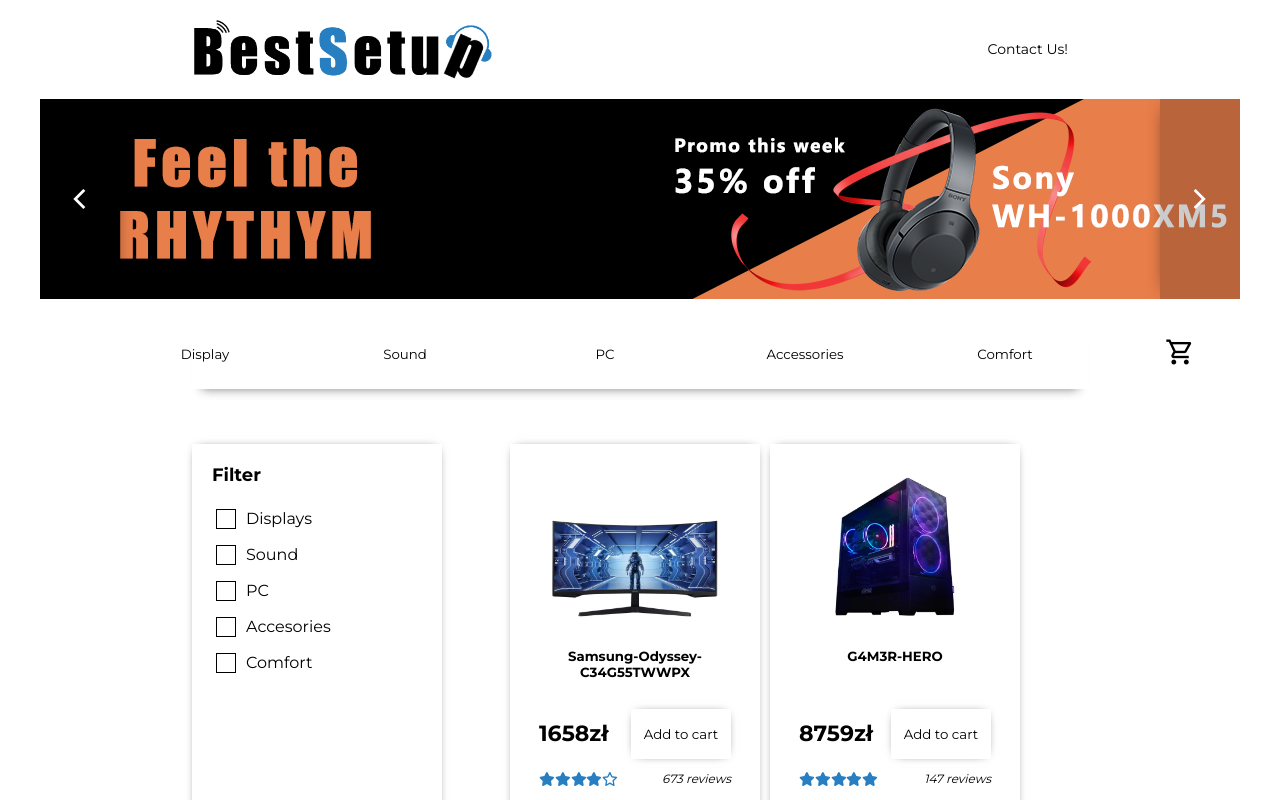
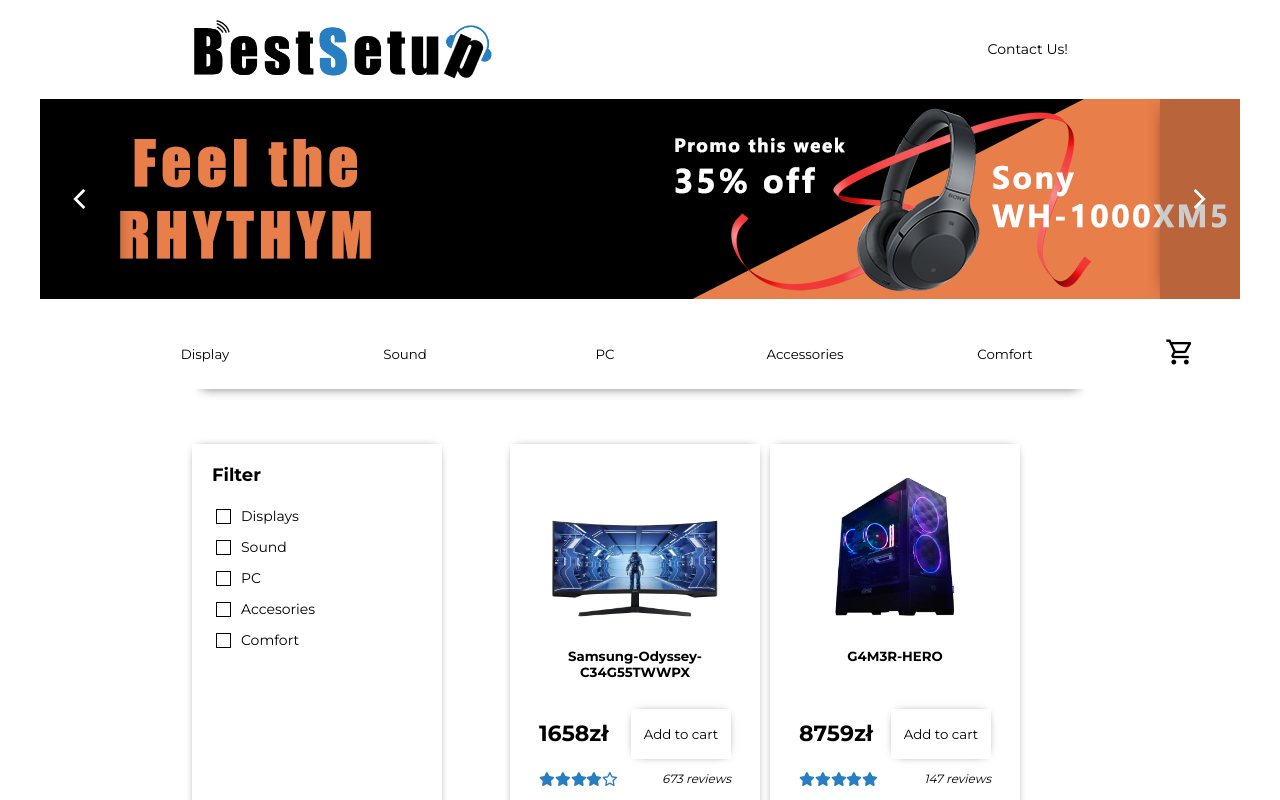
Before and after one commit to rezio3/best-setup-online-shop, a React (Create React App) app: page / in a window 1280 px wide. Shown: the top 800 px of the page. Built offline with nearby package versions, Linux system fonts and the light colour scheme.

Commit message:
update styles in filterWindows.scss

```diff
--- a/src/style/css/filterWindow.css
+++ b/src/style/css/filterWindow.css
@@ -7,7 +7,6 @@
   min-width: 250px;
   height: 700px;
   box-shadow: 0 0 10px -6px;
-  transition: 0.4s ease-out;
 }
 .filter-container .filter-padding-container {
   padding: 20px;
@@ -20,6 +19,7 @@
 }
 .filter-container .filter-padding-container label {
   user-select: none;
+  font-size: 14px;
 }
 .filter-container__filter-header {
   margin: 0;
@@ -34,16 +34,19 @@
 .filter-container__filter-checkbox {
   appearance: none;
   border: 1px solid black;
-  width: 20px;
-  height: 20px;
+  width: 15px;
+  height: 15px;
   margin-right: 10px;
-  text-align: center;
+  display: flex;
+  justify-content: center;
+  align-items: center;
 }
 .filter-container__filter-checkbox:checked {
   background-color: rgb(0, 0, 0);
 }
 .filter-container__filter-checkbox:checked::before {
   content: "✔";
+  font-size: 12px;
   color: #ffffff;
   padding: 0;
   margin: 0;
--- a/src/style/filterWindow.scss
+++ b/src/style/filterWindow.scss
@@ -8,7 +8,7 @@
 	min-width: 250px;
 	height: 700px;
 	box-shadow: 0 0 10px -6px;
-	transition: 0.4s ease-out;
+
 	.filter-padding-container {
 		padding: 20px;
 		ul {
@@ -19,6 +19,7 @@
 		}
 		label {
 			user-select: none;
+			font-size: 14px;
 		}
 	}
 
@@ -37,16 +38,19 @@
 	&__filter-checkbox {
 		appearance: none;
 		border: 1px solid black;
-		width: 20px;
-		height: 20px;
+		width: 15px;
+		height: 15px;
 		margin-right: 10px;
-		text-align: center;
+		display: flex;
+		justify-content: center;
+		align-items: center;
 	}
 	&__filter-checkbox:checked {
 		background-color: rgb(0, 0, 0);
 	}
 	&__filter-checkbox:checked::before {
 		content: "✔";
+		font-size: 12px;
 		color: $white;
 		padding: 0;
 		margin: 0;
```
